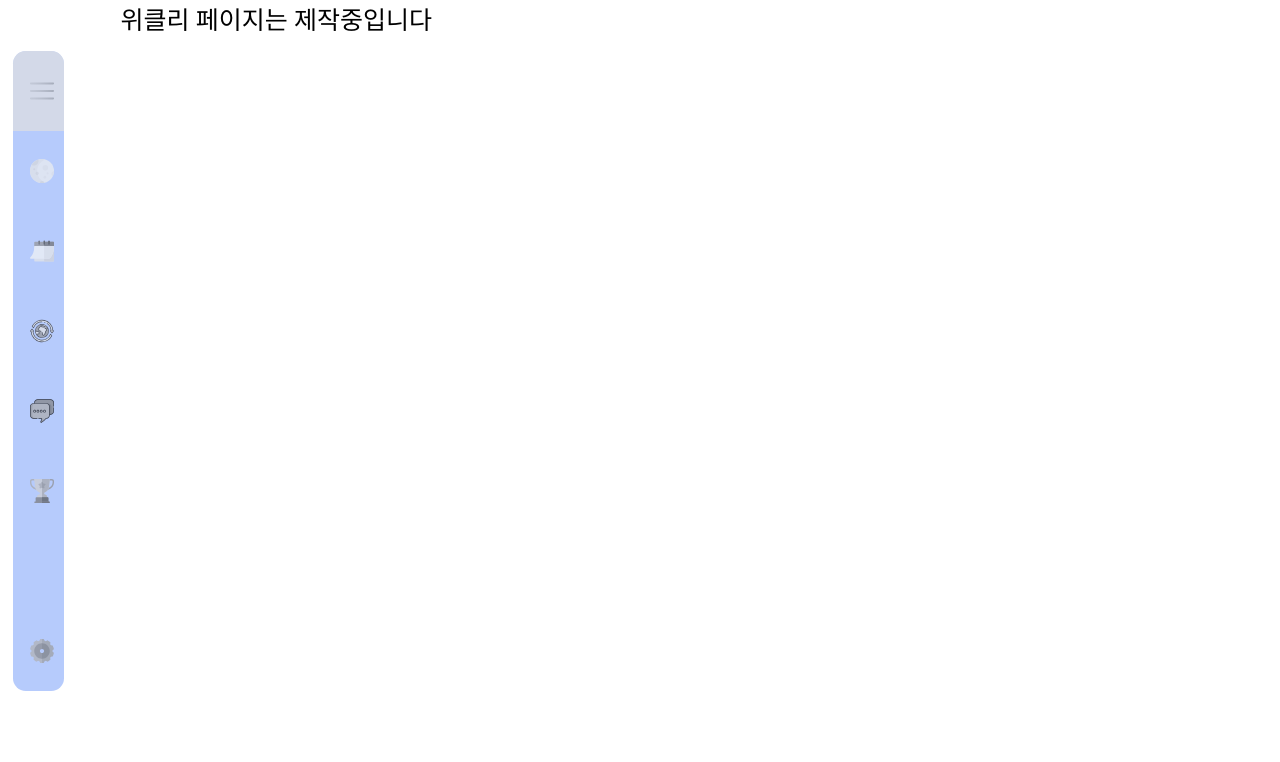
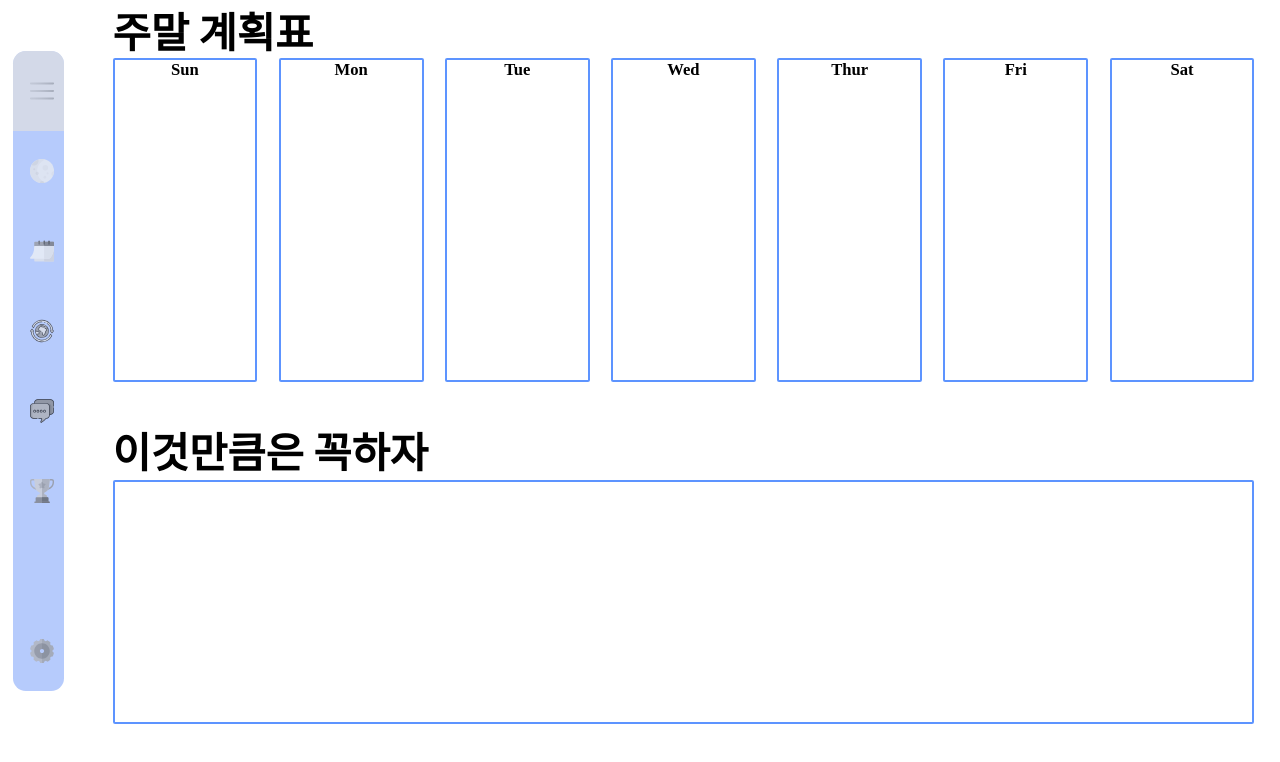
Before and after one commit to xodus0721/examiner, a React (Create React App) app: page /Weekly in a window 1280 px wide. Shown: the top 762 px of the page. Built offline with nearby package versions, Linux system fonts and the light colour scheme.

Commit message:
feat ->  font change, create a weekly page frame

```diff
--- a/src/App.scss
+++ b/src/App.scss
@@ -7,6 +7,11 @@
   display: flex;
 }
 
+.weekly {
+  display: flex;
+  flex-direction: column;
+}
+
 .main-item:nth-child(1) {
   flex-grow: 1;
 }
--- a/src/components/date.js
+++ b/src/components/date.js
@@ -1,15 +1,25 @@
 import React from "react";
 
 const Date = (props) => {
-  const { id, icon, date, thisMonth, day } = props.info;
+  const {
+    id,
+    icon,
+    date,
+    thisMonth,
+    weekend,
+    today,
+    month,
+    todaysMonth,
+  } = props.info;
 
   return (
     <div className={"box num" + id}>
       <div
         className={
-            "box-margin" +
-            (thisMonth === 1 ? "" : " not-this-month") +
-            (day === "Sun" ? " sun" : day === "Sat" ? " sat" : "")
+          "box-margin " +
+          (thisMonth === 1 ? "" : "not-this-month ") +
+          (weekend === "Sun" ? " sun " : weekend === "Sat" ? " sat " : "") +
+          (todaysMonth === month ? (today === date ? "today " : "") : "")
         }
       >
         {date}
@@ -19,14 +29,4 @@ const Date = (props) => {
   );
 };
 
-Date.defaultProps = {
-  info: {
-    id: 0,
-    date: 0,
-    icon: "",
-    thisMonth: 0,
-    day: "",
-  },
-};
-
 export default Date;
--- /dev/null
+++ b/src/components/planner.js
@@ -0,0 +1,13 @@
+import React from "react";
+
+const Planner = (prop) => {
+  const { weekName, content } = prop;
+  return (
+    <div className="plan-template">
+      <div>{weekName}</div>
+      <div>{content}</div>
+    </div>
+  );
+};
+
+export default Planner;
--- a/src/index.css
+++ b/src/index.css
@@ -1,4 +1,4 @@
-@import url("https://fonts.googleapis.com/css2?family=Jua&display=swap");
+@import url("https://fonts.googleapis.com/css2?family=Noto+Sans+KR:wght@100;300;400;500;700;900&display=swap");
 
 body {
   margin: 0;
@@ -6,7 +6,6 @@ body {
   height: 100vh;
   background-color: #ffffff;
   box-sizing: border-box;
-  font-size: 25px;
 }
 
 html,
--- a/src/routes/monthly.js
+++ b/src/routes/monthly.js
@@ -22,6 +22,8 @@ const monthNames = [
 const weekNames = ["Sun", "Mon", "Tue", "Wed", "Thur", "Fri", "Sat"];
 
 let year = d.getFullYear();
+const today = d.getDate();
+const todaysMonth = d.getMonth() + 1;
 
 let monthDay = [31, 28, 31, 30, 31, 30, 31, 31, 30, 31, 30, 31];
 
@@ -51,7 +53,10 @@ const bufMaker = (month) => {
       date: monthDay[month - 2] - firstDay + i + 1,
       icon: "",
       thisMonth: 0,
-      day: "",
+      weekend: "",
+      today: today,
+      month: month,
+      todaysMonth: todaysMonth,
     };
   for (let i = firstDay; i < monthDay[month - 1] + firstDay; i++)
     tempBuf[i] = {
@@ -59,12 +64,15 @@ const bufMaker = (month) => {
       date: i - (firstDay - 1),
       icon: "",
       thisMonth: 1,
-      day:
+      weekend:
         weekNames[
           new Date(
             `${year}-${month >= 10 ? month : "0" + month}-${i - (firstDay - 1)}`
           ).getDay()
         ],
+      today: today,
+      month: month,
+      todaysMonth: todaysMonth,
     };
   let num = 0;
   for (let i = monthDay[month - 1] + firstDay; i < 42; i++) {
@@ -73,7 +81,10 @@ const bufMaker = (month) => {
       date: num + 1,
       icon: "",
       thisMonth: 0,
-      day: "",
+      weekend: "",
+      today: today,
+      month: month,
+      todaysMonth: todaysMonth,
     };
     num++;
   }
--- a/src/routes/weekly.js
+++ b/src/routes/weekly.js
@@ -1,7 +1,29 @@
 import React from "react";
+import Planner from "../components/planner";
+import "../stylesheets/weekly.scss";
+
+const weekNames = ["Sun", "Mon", "Tue", "Wed", "Thur", "Fri", "Sat"];
 
 const Weekly = () => {
-  return <div className="main-item">위클리 페이지는 제작중입니다</div>;
+  return (
+    <div className="main-item weekly">
+      <div className="planner-container">
+        <div className="weekly-header">주말 계획표</div>
+        <div className="planner-board">
+          <Planner weekName={weekNames[0]} content="" />
+          <Planner weekName={weekNames[1]} content="" />
+          <Planner weekName={weekNames[2]} content="" />
+          <Planner weekName={weekNames[3]} content="" />
+          <Planner weekName={weekNames[4]} content="" />
+          <Planner weekName={weekNames[5]} content="" />
+          <Planner weekName={weekNames[6]} content="" />
+        </div>
+        <div className="weekly-header">이것만큼은 꼭하자</div>
+        <div className="promise-board">
+        </div>
+      </div>
+    </div>
+  );
 };
 
 export default Weekly;
--- a/src/stylesheets/dateList.scss
+++ b/src/stylesheets/dateList.scss
@@ -16,16 +16,20 @@
 .sat {
   color: #5c8ef4;
 }
+.today {
+  color: #acc018;
+}
 
 .box {
   margin: 0.2vw;
-  border: 3px solid #5d94ff;
-  border-radius: 15px;
-  font-family: "Jua", sans-serif;
-  font-size: calc(1.2vw + 1.2vh);
+  border: calc(0.1vh + 0.1vw) solid #5d94ff;
+  border-radius: calc(0.3vw + 0.3vh);
+  font-family: 'Noto Sans KR', sans-serif;
+  font-weight: 600;
+  font-size: calc(1vw + 1vh);
 }
 
 .box-margin {
-  margin-right: 0.2vw;
+  margin-right: 0.3vw;
   float: right;
 }
--- a/src/stylesheets/monthly.scss
+++ b/src/stylesheets/monthly.scss
@@ -13,13 +13,13 @@
 .month {
   text-align: center;
   margin: 0 0.5vw 0 0.5vw;
-  font-family: "Jua", sans-serif;
-  font-size: calc(2.8vh + 2.8vw);
+  font-family: 'Noto Sans KR', sans-serif;
+  font-weight: 600;
+  font-size: calc(2.5vh + 2.5vw);
 }
 
 .name {
-  font-size: calc(1.5vh + 1.5vw);
-  padding-top: 2vh;
+  font-size: calc(1.4vh + 1.4vw);
 }
 
 .head {
@@ -30,8 +30,9 @@
   text-align: center;
   margin: 0 0.2vw 0 0.2vw;
   flex: 1 1 180px;
-  font-family: "Jua", sans-serif;
-  font-size: calc(1.2vh + 1.2vw);
+  font-family: 'Noto Sans KR', sans-serif;
+  font-weight: 600;
+  font-size: calc(1vh + 1vw);
 }
 
 .cal-item:nth-child(1),
--- a/src/stylesheets/scheduleList.scss
+++ b/src/stylesheets/scheduleList.scss
@@ -42,8 +42,9 @@
 
 .compo-name {
   margin: 0 0.3vw 0 0.3vw;
-  font-family: "Jua", sans-serif;
-  font-size: calc(2.8vh + 2.8vw);
+  font-family: 'Noto Sans KR', sans-serif;
+  font-weight: 600;
+  font-size: calc(2.5vh + 2.5vw);
   text-align: center;
 }
 
@@ -73,7 +74,7 @@
   height: 5vh;
   text-align: center;
   border: calc(0.1vw + 0.1vh) solid black;
-  border-radius: calc(0.5vw + 0.5vh);
+  border-radius: calc(0.2vw + 0.2vh);
 }
 
 .input-schedule input:nth-child(1) {
@@ -87,8 +88,9 @@
 }
 
 .input-font {
-  font-family: "Jua", sans-serif;
-  font-size: calc(1.2vh + 1.2vw);
+  font-family: 'Noto Sans KR', sans-serif;
+  font-weight: 600;
+  font-size: calc(1vh + 1vw);
 }
 
 .input-window {
@@ -97,7 +99,7 @@
   justify-content: center;
   background-color: #ffffff;
   border: calc(0.1vw + 0.1vh) solid black;
-  border-radius: calc(1.5vw + 1.5vh);
+  border-radius: calc(1vw + 1vh);
   z-index: 1;
   width: 50%;
   max-width: 1000px;
@@ -119,7 +121,7 @@
   height: 5vh;
   background-color: #ffffff;
   border: calc(0.1vw + 0.1vh) solid black;
-  border-radius: calc(1vw + 1vh);
+  border-radius: calc(0.5vw + 0.5vh);
 }
 
 .setting-button {
@@ -155,7 +157,8 @@
 
 .item {
   padding: 0.8vh;
-  font-family: "Jua", sans-serif;
+  font-family: 'Noto Sans KR', sans-serif;
+  font-weight: 600;
   font-size: calc(1vh + 1vw);
 }
 
@@ -166,7 +169,7 @@
   align-items: center;
   background-color: #ffffff;
   border: calc(0.1vw + 0.1vh) solid black;
-  border-radius: calc(1.5vw + 1.5vh);
+  border-radius: calc(1vw + 1vh);
   z-index: 2;
   width: 30%;
   max-width: 600px;
--- a/src/stylesheets/sidebar.scss
+++ b/src/stylesheets/sidebar.scss
@@ -61,8 +61,8 @@
 }
 
 .link-text {
-  font-family: "Jua", sans-serif;
+  font-family: "Noto Sans KR", sans-serif;
+  font-weight: 600;
   font-size: calc(0.8vh + 0.8vw);
-  font-weight: 600;
   white-space: nowrap;
 }
--- /dev/null
+++ b/src/stylesheets/weekly.scss
@@ -0,0 +1,34 @@
+.planner-container {
+  margin-left: 5vh;
+}
+
+.planner-board {
+  height: 40vh;
+  margin: 0 2vw 5vh 0;
+  display: flex;
+  justify-content: space-between;
+  align-items: center;
+}
+
+.weekly-header {
+  font-size: calc(2vh + 2vw);
+  font-family: "Noto Sans KR", sans-serif;
+  font-weight: 600;
+}
+
+.plan-template {
+  border: calc(0.1vh + 0.1vw) solid #5d94ff;
+  border-radius: calc(0.1vw + 0.1vh);
+  font-size: calc(0.8vh + 0.8vw);
+  font-weight: 600;
+  text-align: center;
+  height: 40vh;
+  width: 11vw;
+}
+
+.promise-board {
+  height: 30vh;
+  margin: 0 2vw 0 0;
+  border: calc(0.1vh + 0.1vw) solid #5d94ff;
+  border-radius: calc(0.1vw + 0.1vh);
+}
```
Lines whose indentation alone changed are shown as unchanged.
